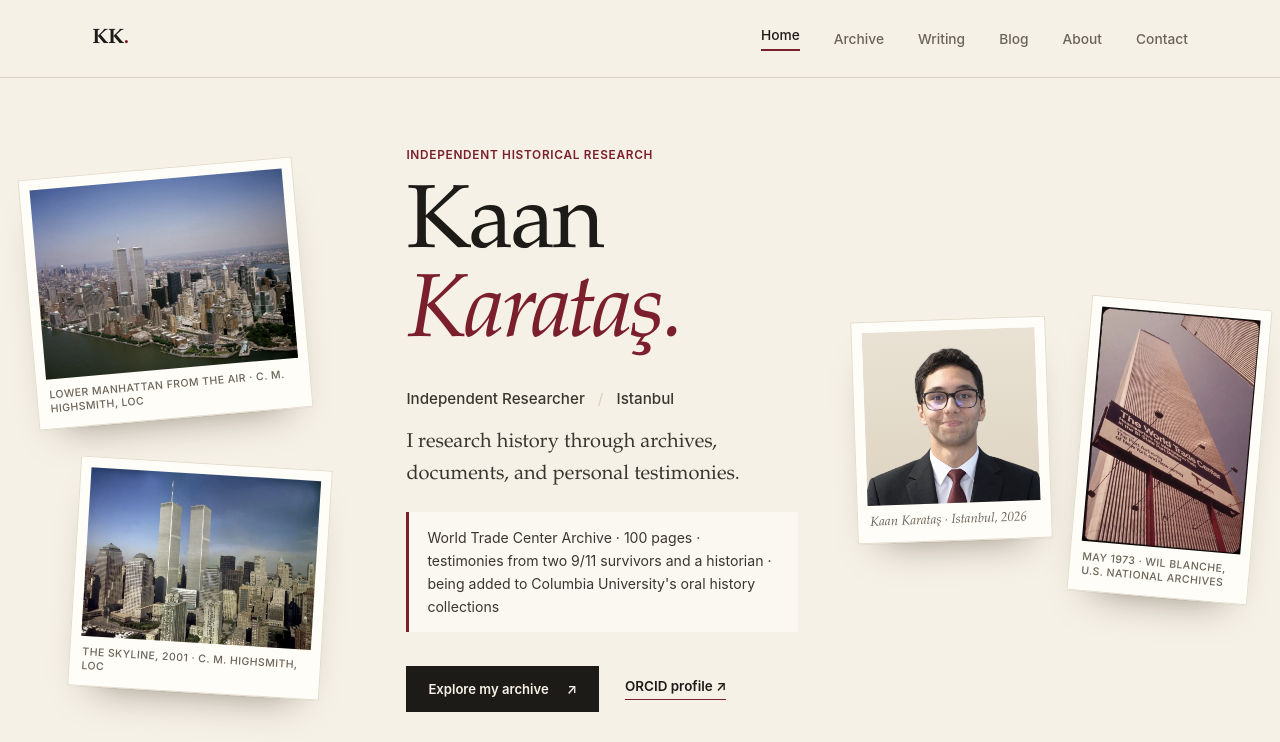
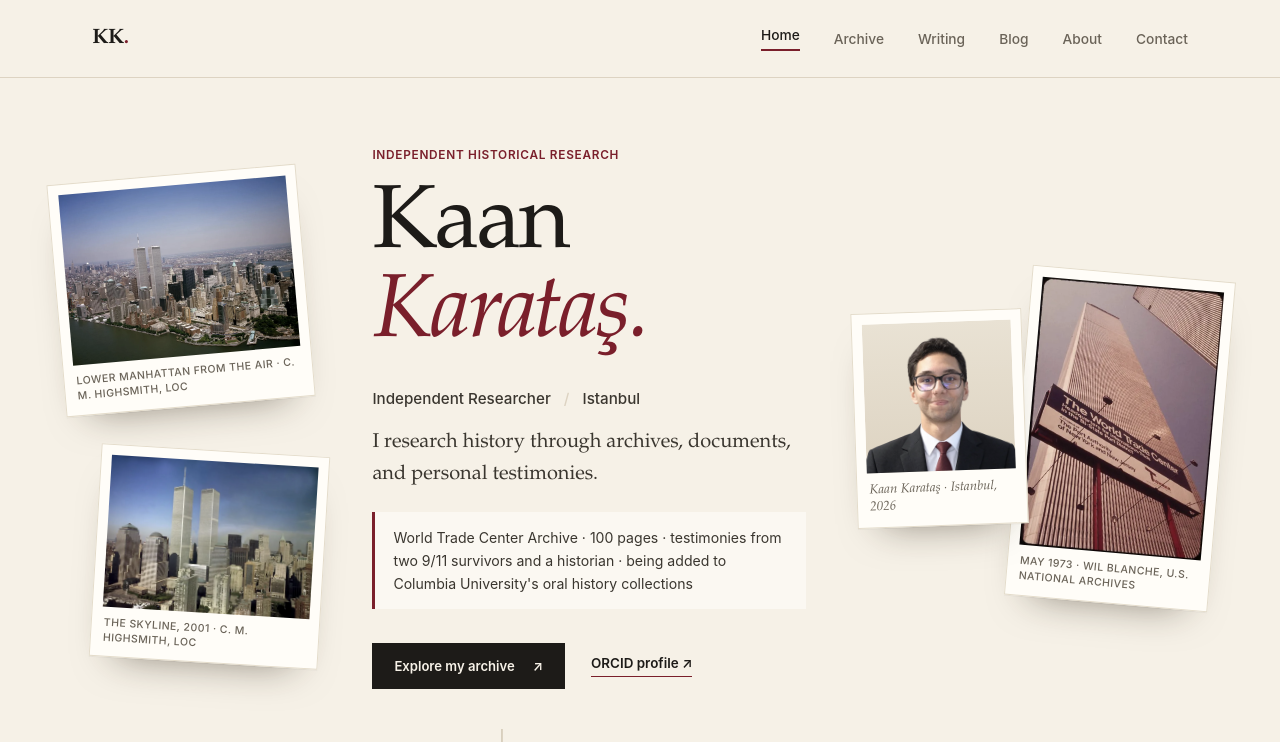
Before and after one commit to kaantv277/kaan-karatas-website, a plain HTML site: page index.html in a window 1280 px wide. Shown: the top 742 px of the page. Drawn offline with Linux system fonts and the light colour scheme.

Commit message:
Wider hero text, bigger 1973 photo, photos pushed outward
Co-Authored-By: Claude Opus 5.5 <noreply@anthropic.com>
Claude-Session: https://claude.ai/code/session_011XNkWnrtkECXkfKB8AuzFN

```diff
--- a/css/style.css
+++ b/css/style.css
@@ -161,18 +161,18 @@ a.hero-card:hover{transform:translateY(-3px);box-shadow:0 24px 48px -24px rgba(4
 @media (max-width:520px){.hero-card{flex-direction:column;align-items:flex-start;padding:26px 22px}.archive-card img{width:110px}}
 
 /* Home hero collage: press clippings */
-.hero.hero-collage{max-width:1500px;grid-template-columns:minmax(0,.95fr) minmax(0,1.3fr) minmax(0,1.2fr);gap:56px;padding:70px 5% 40px;align-items:center}
+.hero.hero-collage{max-width:1640px;grid-template-columns:minmax(0,.9fr) minmax(0,1.5fr) minmax(0,1.25fr);gap:64px;padding:70px 3.5% 40px;align-items:center}
 .clip{margin:0;background:#fffdf8;padding:10px 10px 0;border:1px solid #e4dccb;box-shadow:0 1px 0 rgba(0,0,0,.04),0 22px 40px -26px rgba(40,30,15,.55);transition:transform .35s ease}
 .clip img{display:block;width:100%;height:auto;filter:saturate(.8) contrast(1.02)}
 .clip figcaption{font:500 .66rem/1.4 var(--sans);letter-spacing:.04em;text-transform:uppercase;color:var(--muted);padding:9px 2px 11px}
 .clip:hover{transform:rotate(0) scale(1.02)!important;z-index:3}
 .clip-col{position:relative;display:flex;flex-direction:column}
-.clip-left .clip-a{transform:translateX(-36px) rotate(-5deg);width:96%;align-self:flex-start}
-.clip-left .clip-b{transform:translateX(-24px) rotate(3.5deg);width:88%;align-self:flex-end;margin-top:44px}
-.clip-right{display:grid;grid-template-columns:1fr 1fr;align-items:center;gap:0}
+.clip-left .clip-a{transform:translateX(-60px) rotate(-5deg);width:96%;align-self:flex-start}
+.clip-left .clip-b{transform:translateX(-46px) rotate(3.5deg);width:88%;align-self:flex-end;margin-top:44px}
+.clip-right{display:grid;grid-template-columns:1fr 1.3fr;align-items:center;gap:0}
 .clip-right .clip-p{transform:rotate(-2deg);position:relative;z-index:2;margin-right:-14px}
 .clip-right .clip-p figcaption{font:italic .82rem var(--serif);text-transform:none;letter-spacing:0}
-.clip-right .clip-c{transform:translateX(44px) rotate(5deg);margin-top:40px}
+.clip-right .clip-c{transform:translateX(56px) rotate(5deg);margin-top:40px}
 .hero-collage .hero-copy{position:relative;z-index:1}
 @media (max-width:1100px){
  .hero.hero-collage{grid-template-columns:1fr 1fr;grid-template-areas:"copy copy" "left right";gap:44px}
@@ -181,3 +181,6 @@ a.hero-card:hover{transform:translateY(-3px);box-shadow:0 24px 48px -24px rgba(4
  .hero.hero-collage{grid-template-columns:1fr;grid-template-areas:"copy" "right" "left";padding:50px 7% 30px}
  .clip-right{max-width:380px}.clip-left{max-width:380px}}
 @media (max-width:1100px){.clip-left .clip-a{transform:rotate(-5deg)}.clip-left .clip-b{transform:rotate(3.5deg);margin-top:24px}.clip-right .clip-c{transform:rotate(5deg)}}
+html,body{overflow-x:clip}
+.hero-collage .hero-intro{max-width:560px}.hero-collage .hero-proof{max-width:580px}
+@media (min-width:1101px) and (max-width:1560px){.clip-left .clip-a{transform:translateX(-8px) rotate(-5deg)}.clip-left .clip-b{transform:translateX(0) rotate(3.5deg)}.clip-right .clip-c{transform:translateX(6px) rotate(5deg)}.hero.hero-collage{padding-left:5%;padding-right:5%;gap:48px}}
--- a/index.html
+++ b/index.html
@@ -6,8 +6,8 @@
   <meta name="description" content="Kaan Karataş — Independent Researcher, Istanbul. Historical research, archives, and writing.">
   <meta name="theme-color" content="#081426">
   <title>Kaan Karataş | Independent Researcher</title>
-  <link rel="stylesheet" href="css/style.css?v=5">
-  <script src="js/main.js?v=5" defer></script>
+  <link rel="stylesheet" href="css/style.css?v=6">
+  <script src="js/main.js?v=6" defer></script>
 </head>
 <body>
   <header class="site-header">
```
Also changed, not shown: about/index.html (+1 -1 lines), archive/index.html (+1 -1 lines), blog/index.html (+1 -1 lines), blog/why-i-built-this-archive/index.html (+1 -1 lines), contact/index.html (+1 -1 lines), writing/index.html (+1 -1 lines), writing/something-more/index.html (+1 -1 lines).
